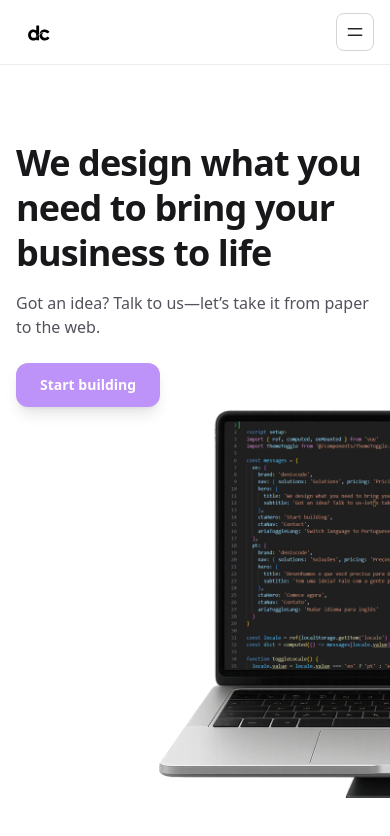
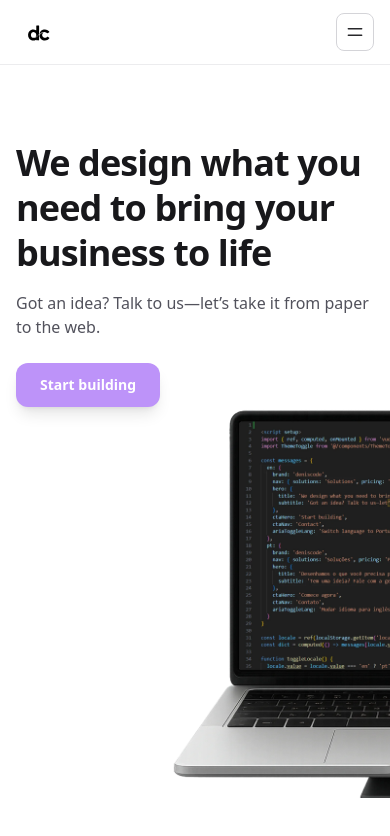
Before and after one commit to denisfelipe93/cooming-soon-deniscode, a Vue app in the folder deniscode/deniscode/: page / in a window 390 px wide. Shown: the top 836 px of the page. Built offline with nearby package versions, Linux system fonts and the light colour scheme.

Commit message:
ajuste final laptop hero mobile

```diff
--- a/deniscode/deniscode/src/components/Hero.vue
+++ b/deniscode/deniscode/src/components/Hero.vue
@@ -133,11 +133,11 @@
   .laptop-img{ --tx: 64%; height:106%; }
 }
 @media (max-width: 690px){
-  .laptop{ width:min(42vw,690px); }
+  .laptop{ width:min(42vw,640px); }
   .laptop-img{ --tx: 66%; height:104%; }
 }
 
-@media (max-width: 690px){
+@media (max-width: 640px){
    /* Moldura / Janela de corte (fica DENTRO da viewport) */
   .laptop{
     position: absolute;
@@ -168,13 +168,13 @@
     height: 120%;                 /* zoom (150–165% funciona bem) */
     transform: translate(50%, -50%); /* ↑ aumente 22% → 24–28% p/ ver mais “código” à esquerda */
   }
+}
 
 @media (max-width: 444px){
   .laptop-img{
     height: 120%;                 /* zoom (150–165% funciona bem) */
-    transform: translate(55%, -50%)
+    transform: translate(57%, -50%)
   }
-}
 }
 
 </style>
```
